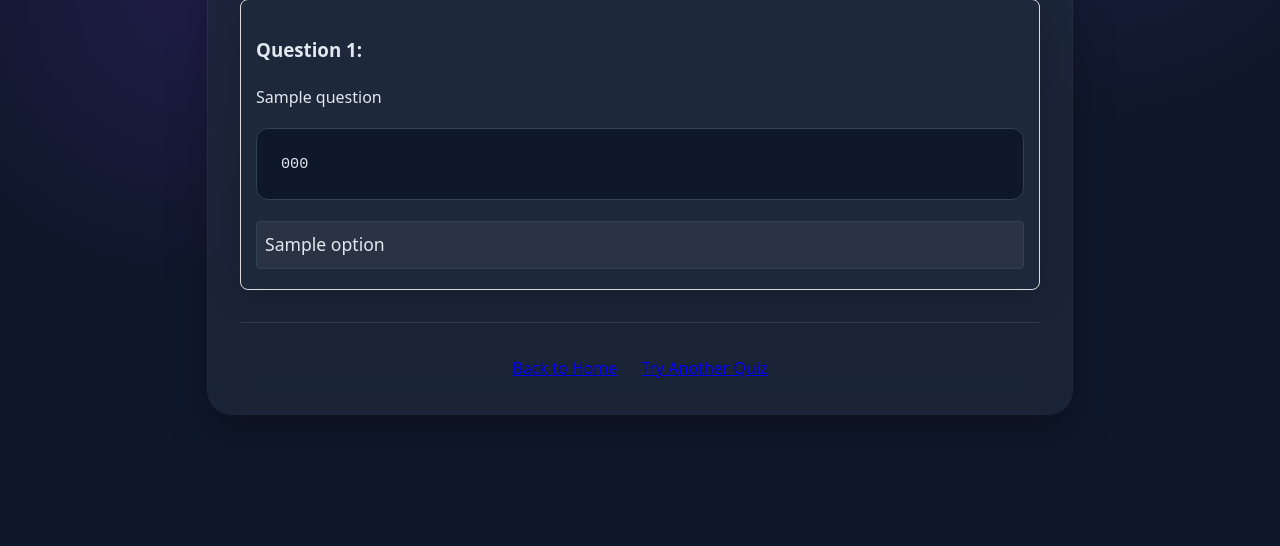
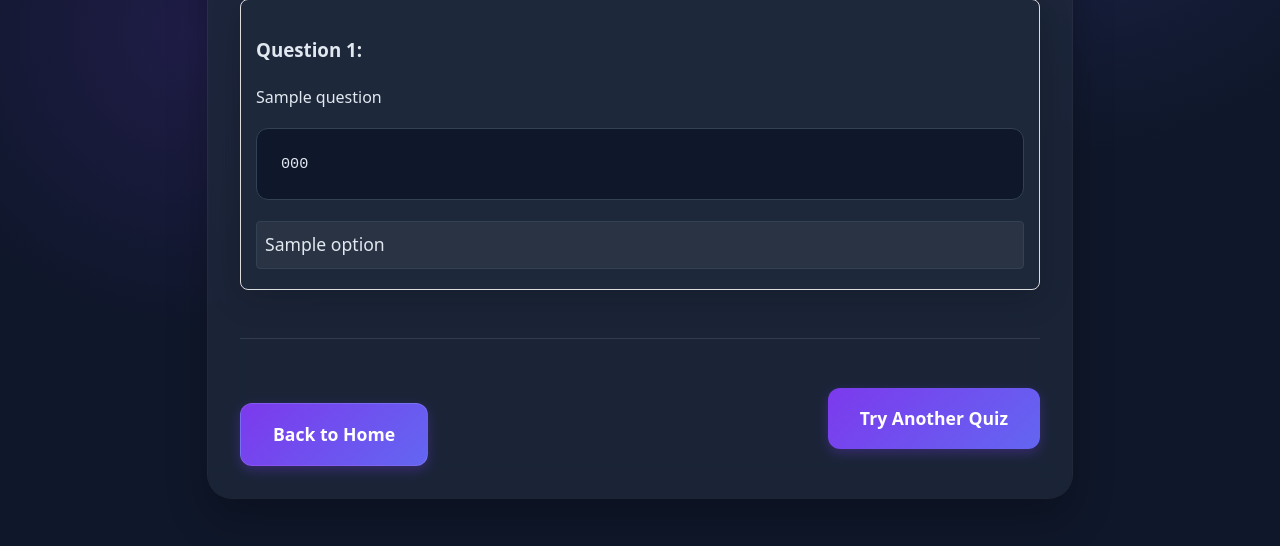
Before and after one commit to Deepak8260/AI-Quiz-Generator, a FastAPI app: template templates/results.html in a window 1280 px wide. Shown: the part 480-1026 px from the top of the page. Before the commit the page ends 942 px from the top, so only its background shows below. Run offline with FastAPI, Linux system fonts and the light colour scheme; the template is opened without the code that fills it: most values are stand-ins (such as "Sample title", 1, 10 or a date in 2020).

Commit message:
Back To Home button styled

```diff
--- a/static/styles.css
+++ b/static/styles.css
@@ -199,12 +199,51 @@ input:focus, select:focus {
 
 /* Action buttons container */
 .action-buttons {
-    display: flex;
-    justify-content: space-between;
+     display: flex;
+    justify-content: space-between;  /* Changed from center */
     align-items: center;
     margin-top: 3rem;
     padding-top: 2rem;
     border-top: 1px solid rgba(255, 255, 255, 0.1);
+    width: 100%;
+}
+
+.back-to-home, .try-another-quiz {
+    display: inline-flex;
+    align-items: center;
+    justify-content: center;
+    color: white;
+    text-decoration: none;
+    padding: 1rem 2rem;
+    border-radius: 12px;
+    background: linear-gradient(135deg, var(--primary-color), var(--secondary-color));
+    font-weight: 600;
+    font-size: 1.1rem;
+    transition: all 0.3s ease;
+    box-shadow: 0 4px 12px rgba(124, 58, 237, 0.3);
+}
+
+.back-to-home:hover, .try-another-quiz:hover {
+    transform: translateY(-2px);
+    box-shadow: 0 8px 20px rgba(124, 58, 237, 0.4);
+    color: white;  /* Ensure text stays white on hover */
+}
+
+/* Remove the duplicate .action-buttons class that appears later in the file */
+.try-another-quiz:hover {
+    box-shadow: 0 8px 20px rgba(124, 58, 237, 0.4);
+}
+
+@media (max-width: 768px) {
+    .action-buttons {
+        flex-direction: column;
+        gap: 1rem;
+    }
+
+    .back-to-home, .try-another-quiz {
+        width: 100%;
+        text-align: center;
+    }
 }
 
 .options {
@@ -290,13 +329,6 @@ input:focus, select:focus {
     box-shadow: 0 8px 16px var(--shadow);
 }
 
-.action-buttons {
-    display: flex;
-    justify-content: center;
-    gap: 1.5rem;
-    margin-top: 2rem;
-}
-
 pre {
     background: var(--background-color);
     color: var(--text-color);
--- a/templates/results.html
+++ b/templates/results.html
@@ -73,8 +73,8 @@
         </div>
 
         <div class="action-buttons">
-            <a href="/" class="btn">Back to Home</a>
-            <a href="/" class="btn">Try Another Quiz</a>
+            <a href="/" class="back-to-home">Back to Home</a>
+            <a href="/" class="try-another-quiz">Try Another Quiz</a>
         </div>
     </div>
 </body>
```
